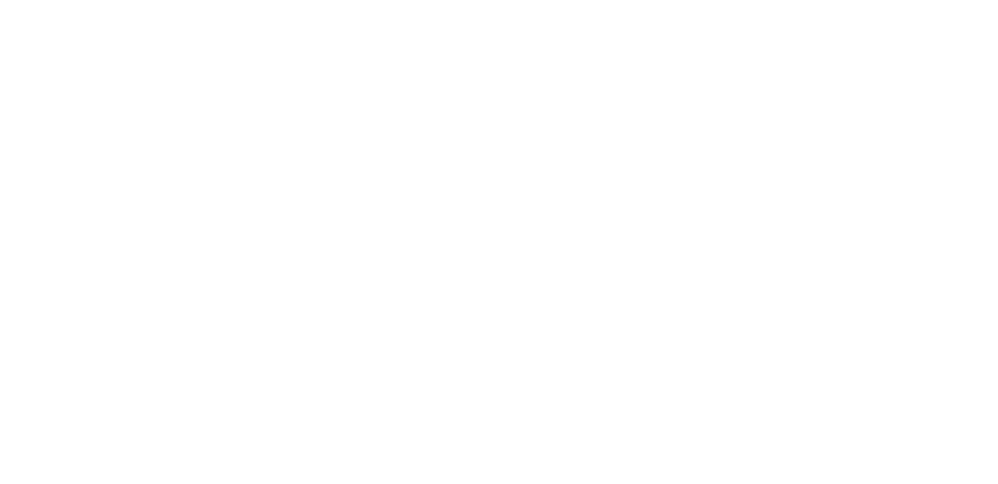
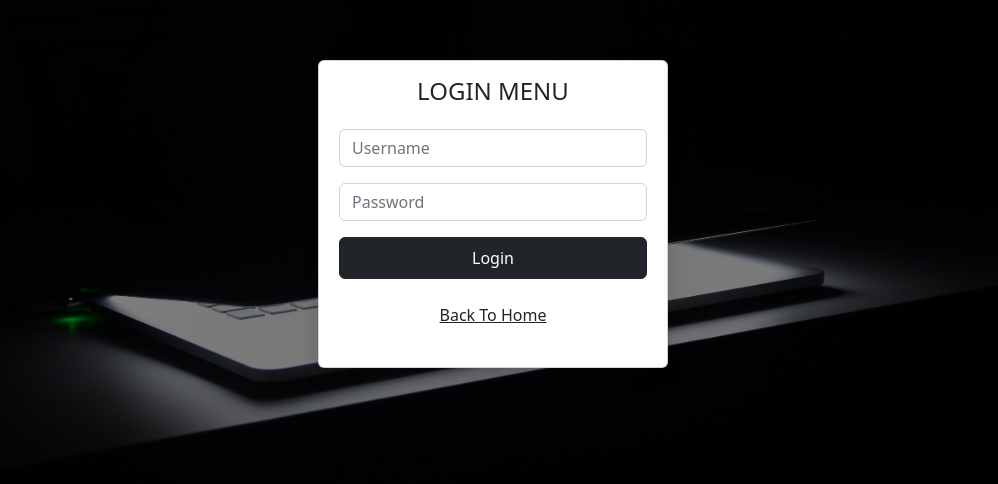
Before and after one commit to Fakhri17/simple-linktree-vue-3, a Vue app: page /login in a window 1280 px wide. Before the commit this address had no page. Shown: the part 186-670 px from the top of the page, without its empty margins (147-1145 px from the left). Built offline with nearby package versions, Linux system fonts and the light colour scheme.

Commit message:
add: store menu

```diff
--- a/package.json
+++ b/package.json
@@ -14,7 +14,8 @@
     "@popperjs/core": "^2.11.6",
     "bootstrap": "^5.2.3",
     "vue": "^3.2.47",
-    "vue-router": "^4.1.6"
+    "vue-router": "^4.1.6",
+    "vuex": "^4.0.2"
   },
   "devDependencies": {
     "@rushstack/eslint-patch": "^1.2.0",
--- a/src/main.js
+++ b/src/main.js
@@ -1,7 +1,7 @@
 import { createApp } from 'vue'
 import App from './App.vue'
 import router from './router'
-
+import store from './stores'
 
 import "bootstrap/dist/css/bootstrap.min.css"
 import "bootstrap"
@@ -9,6 +9,8 @@
 
 const app = createApp(App)
 
-app.use(router)
+app
+.use(router)
+.use(store)
 
 app.mount('#app')
--- a/src/router/index.js
+++ b/src/router/index.js
@@ -16,6 +16,16 @@
       // this generates a separate chunk (About.[hash].js) for this route
       // which is lazy-loaded when the route is visited.
       component: () => import('../views/AboutView.vue')
+    },
+    {
+      path: '/login',
+      name: 'login',
+      component: () => import('../views/LoginView.vue')
+    },
+    {
+      path: '/dashboard',
+      name: 'dashboard',
+      component: () => import('../views/DashboardSimpleView.vue')
     }
   ]
 })
--- /dev/null
+++ b/src/stores/auth/getters.js
@@ -0,0 +1,11 @@
+import { IS_USER_AUTHENTICATED, GET_USERNAME } from '../storeconstants'
+
+export default {
+  [IS_USER_AUTHENTICATED](state) {
+    return state.authenticated
+  },
+
+  [GET_USERNAME](state) {
+    return state.username
+  }
+}
--- /dev/null
+++ b/src/stores/auth/index.js
@@ -0,0 +1,14 @@
+import mutations from './mutations'
+import getters from './getters'
+
+export default {
+  namespaced: true,
+  state() {
+    return {
+      authenticated: false,
+      username: ''
+    }
+  },
+  mutations,
+  getters
+}
--- /dev/null
+++ b/src/stores/auth/mutations.js
@@ -0,0 +1,10 @@
+import { SET_AUTHENTICATION, SET_USERNAME } from '../storeconstants'
+
+export default {
+  [SET_AUTHENTICATION](state, authenticated) {
+    state.authenticated = authenticated
+  },
+  [SET_USERNAME](state, username) {
+    state.username = username
+  }
+}
--- /dev/null
+++ b/src/stores/index.js
@@ -0,0 +1,12 @@
+import { createStore } from 'vuex'
+import auth from './auth/index'
+
+export default createStore({
+  state: {},
+  getters: {},
+  mutations: {},
+  actions: {},
+  modules: {
+    auth
+  }
+})
--- /dev/null
+++ b/src/stores/storeconstants.js
@@ -0,0 +1,4 @@
+export const SET_AUTHENTICATION = '[mutations] set authentication'
+export const IS_USER_AUTHENTICATED = '[getters] is user authenticated'
+export const SET_USERNAME = '[mutations] set username'
+export const GET_USERNAME = '[getters] get username'
--- /dev/null
+++ b/src/views/DashboardSimpleView.vue
@@ -0,0 +1,24 @@
+<template>
+  <div class="my-5">
+    <div class="container">
+      <h1>Welcome to dashboard</h1>
+    </div>
+
+  </div>
+</template>
+
+<script>
+  import { GET_USERNAME } from "../stores/storeconstants";
+
+  export default {
+    data(){
+
+    },
+    mounted() {
+      if(!this.$store.getters[`auth/${GET_USERNAME}`].length){
+        this.$router.push("/");
+      }
+
+    },
+  }
+</script>
--- /dev/null
+++ b/src/views/LoginView.vue
@@ -0,0 +1,53 @@
+<template>
+   <div class="bg-custom">
+    <div class="d-flex flex-column min-vh-100 justify-content-center align-items-center">
+      <div class="card shadow px-1" style="width: 350px;">
+        <div class="card-body">
+          <h4 class="text-center mb-4">LOGIN MENU</h4>
+          <!-- <h5 class="mb-4">Sign in</h5> -->
+          <form name="login-form" class="my-4">
+            <div class="mb-3">
+              <input type="text" class="form-control w-100" placeholder="Username" v-model="input.username">
+            </div>
+            <div class="mb-3">
+              <input type="password" class="form-control" placeholder="Password" v-model="input.password">
+            </div>
+            <button type="submit" class="btn btn-dark px-4 py-2 w-100" v-on:click.prevent = "login()">Login</button>
+          </form>
+          <div class="text-center mb-4">
+            <router-link class="text-dark text-center" to="/">Back To Home</router-link>
+          </div>
+        </div>
+      </div>
+    </div>
+   </div>
+</template>
+
+<script>
+  import { SET_AUTHENTICATION, SET_USERNAME} from "../stores/storeconstants";
+  export default{
+    data(){
+      return{
+        input:{
+          username: "",
+          password: ""
+        },
+      }
+    },
+    methods:{
+      login(){
+        if(this.input.username != "" && this.input.password != ""){
+          // this.output = "Authentication complete"
+          //stores true to the set_authentication and username to the set_username
+          this.$store.commit(`auth/${SET_AUTHENTICATION}`, true);
+          this.$store.commit(`auth/${SET_USERNAME}`, this.input.username);
+          this.output = "Authentication complete."
+          this.$router.push("/dashboard");
+        }else{
+          this.$store.commit(`auth/${SET_AUTHENTICATION}`, false);
+          this.output = "Username and password can not be empty"
+        }
+      }
+    }
+  }
+</script>
```
Also changed, not shown: 1 other file (tests, documents, lock files or other folders).
